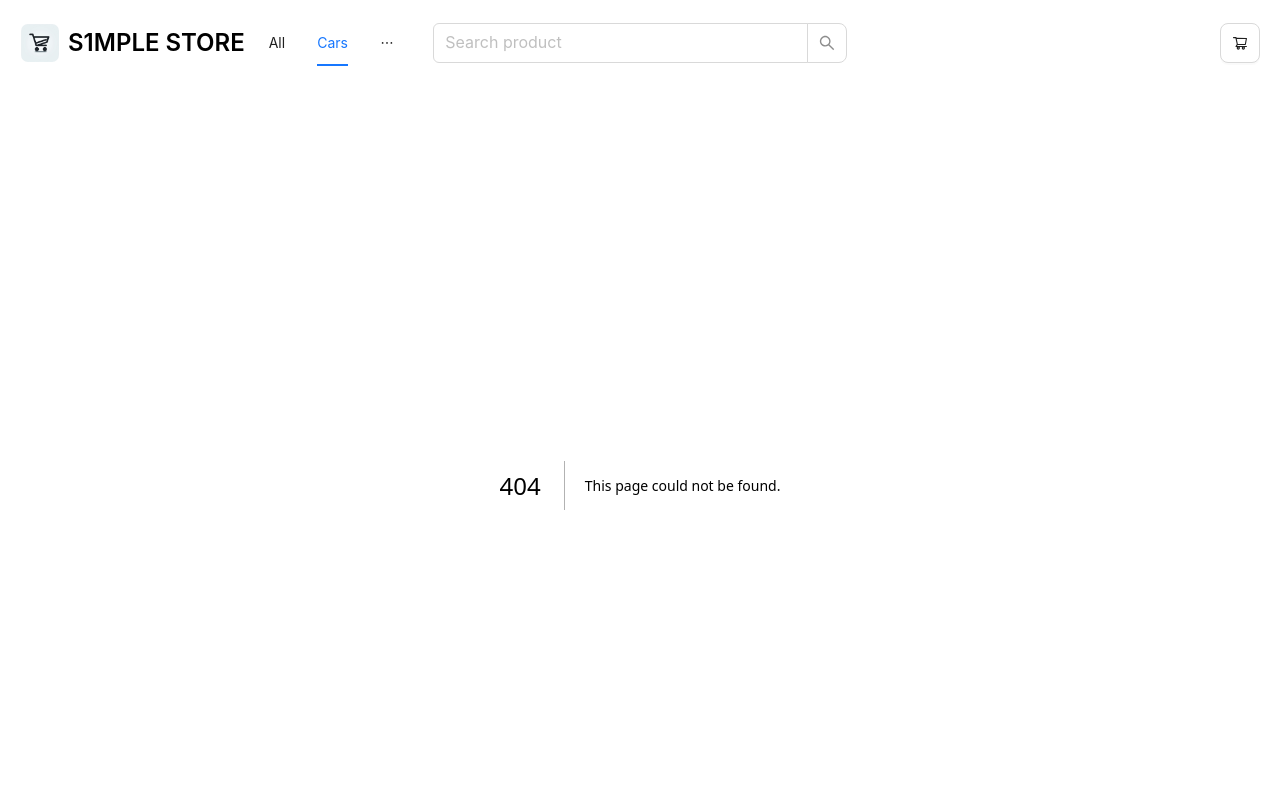
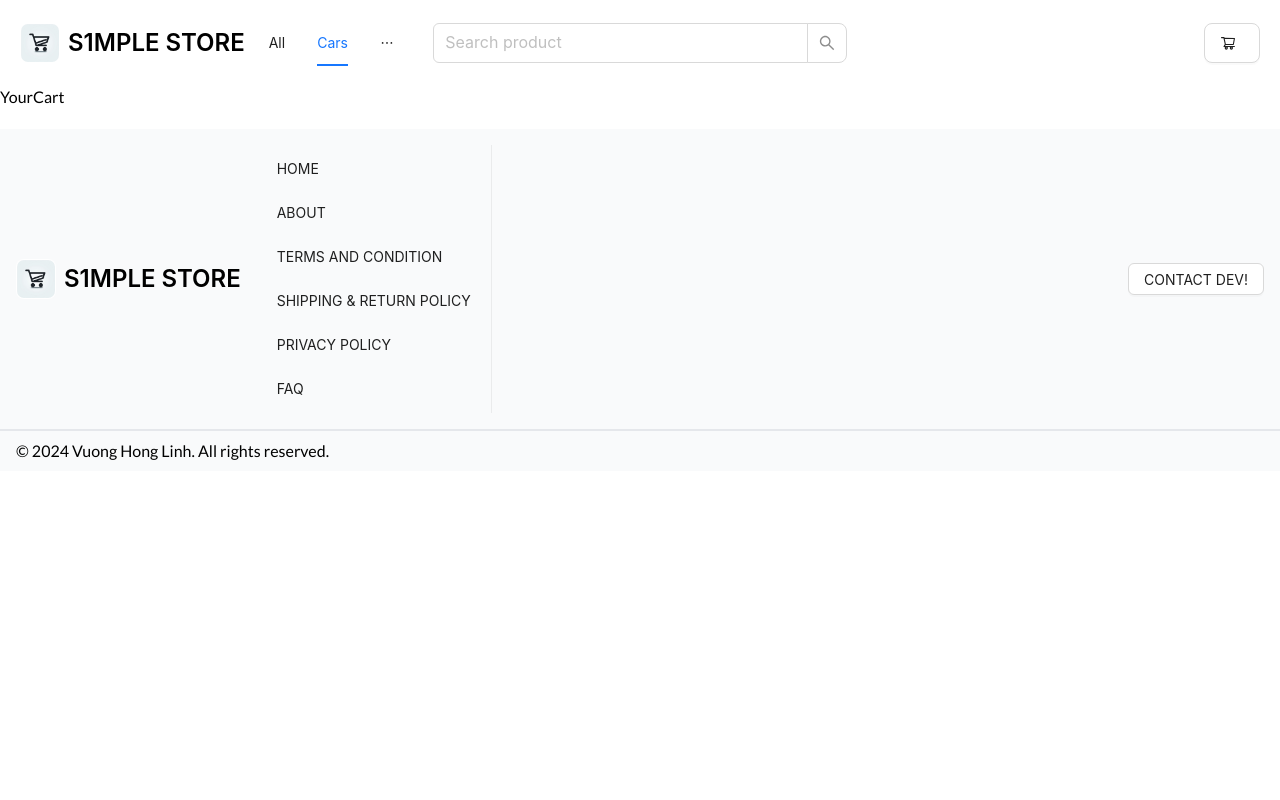
Before and after one commit to strayByte2022/s1mple-shop, a Next.js app: page /cart in a window 1280 px wide. Before the commit this address had no page. Shown: the top 800 px of the page. Built offline with nearby package versions, Linux system fonts and the light colour scheme.

Commit message:
feat(cart): add cart badge

```diff
--- a/package.json
+++ b/package.json
@@ -9,6 +9,7 @@
     "lint": "next lint"
   },
   "dependencies": {
+    "@ant-design/icons": "^5.3.4",
     "antd": "^5.15.3",
     "next": "14.1.3",
     "react": "^18",
--- /dev/null
+++ b/src/app/cart/page.tsx
@@ -0,0 +1,9 @@
+import React from 'react'
+
+const YourCart = () => {
+  return (
+    <div>YourCart</div>
+  )
+}
+
+export default YourCart
--- /dev/null
+++ b/src/components/common/Cart.tsx
@@ -0,0 +1,26 @@
+import { ShoppingCartOutlined } from '@ant-design/icons'
+import { Button, Badge } from 'antd'
+import { useRouter } from 'next/navigation'
+import React, { useState } from 'react'
+
+const Cart = () => {
+    const [cartItems, setCartItems] = useState(0)
+    const router = useRouter();
+    const onAddItems = () => {
+        router.push('/cart')
+    }
+
+    return (
+        <Button
+            icon={<ShoppingCartOutlined />}
+            size='large'
+            onClick={()=>{onAddItems()}}
+        >
+            <Badge count={cartItems} overflowCount={99}/>
+
+
+        </Button>
+    )
+}
+
+export default Cart
--- a/src/components/layout/navbar.tsx
+++ b/src/components/layout/navbar.tsx
@@ -1,9 +1,10 @@
 'use client'
-import React from 'react'
-import { Layout, Menu, Input, Avatar, Typography, Button } from 'antd';
+import React, { useState } from 'react'
+import { Layout, Menu, Input, Avatar, Typography, Button, Badge } from 'antd';
 
-import {ShoppingCartOutlined} from '@ant-design/icons'
+import { ShoppingCartOutlined } from '@ant-design/icons'
 import '@/components/layout/layout.module.css'
+import Cart from '../common/Cart';
 const { Search } = Input
 const { Link } = Typography
 const items = [
@@ -18,13 +19,14 @@ const items = [
 
   },
   {
-    key:'automobile',
-    label:'Automobiles'
+    key: 'automobile',
+    label: 'Automobiles'
   }
 
 ]
 
 const NavBar = () => {
+
   const onSearch = () => {
     console.log('search! ')
   }
@@ -49,7 +51,7 @@ const NavBar = () => {
       </div>
       <Search size='large' placeholder="Search product" allowClear onSearch={onSearch} className='w-full' />
       <div className='flex justify-end'>
-        <Button icon={<ShoppingCartOutlined />} size='large'></Button>
+        <Cart/>
       </div>
 
 
```
Also changed, not shown: 1 other file (tests, documents, lock files or other folders).
